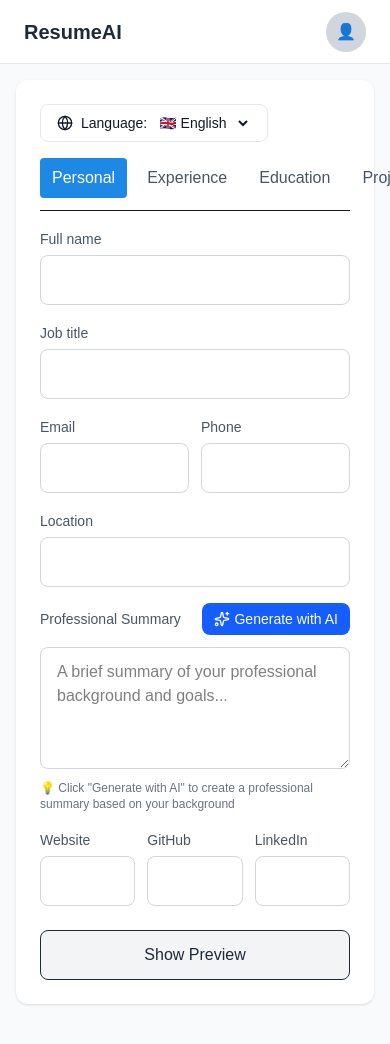
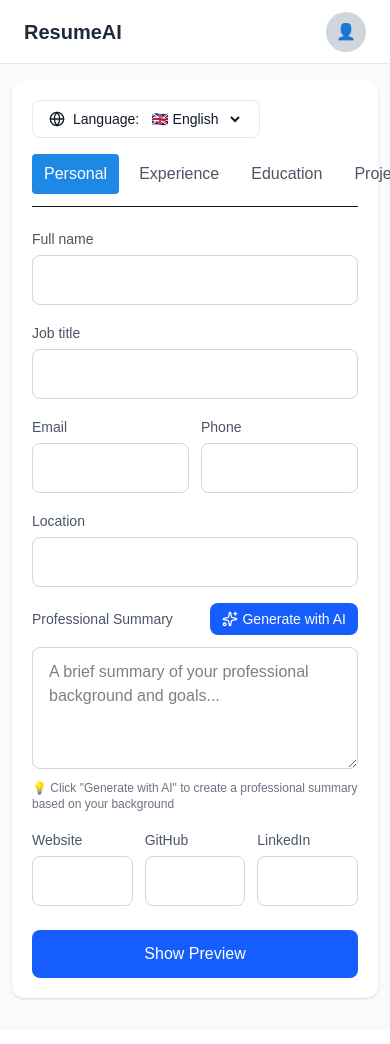
Before and after one commit to mohamdbarhoumi/ResAi-frontend, a Next.js app: page /builder in a window 390 px wide. Shown: the top 1044 px of the page. Built offline with nearby package versions, Linux system fonts and the light colour scheme; no server answers; sample sign-in values are in the browser's storage.

Commit message:
Mobile optimization

```diff
--- a/src/app/builder/BuilderPage.tsx
+++ b/src/app/builder/BuilderPage.tsx
@@ -36,7 +36,6 @@ export default function ResumeBuilderPage() {
 
   const searchParams = useSearchParams();
   const resumeId = searchParams?.get("id") ?? null;
-
   const router = useRouter();
 
   const [activeTab, setActiveTab] = useState("Personal");
@@ -45,7 +44,6 @@ export default function ResumeBuilderPage() {
   const [saving, setSaving] = useState(false);
   const [loading, setLoading] = useState(false);
   const [isEditMode, setIsEditMode] = useState(false);
-
   const [showMobilePreview, setShowMobilePreview] = useState(false);
 
   const tabs = [
@@ -122,10 +120,11 @@ export default function ResumeBuilderPage() {
     const newSnapshot = JSON.parse(JSON.stringify(state));
 
     setSnapshot(null);
-    setTimeout(() => {
+
+    requestAnimationFrame(() => {
       setSnapshot(newSnapshot);
       setPreviewKey((prev) => prev + 1);
-    }, 0);
+    });
   };
 
   const handleSave = async () => {
@@ -133,13 +132,13 @@ export default function ResumeBuilderPage() {
     setSaving(true);
 
     try {
-      const resumeData = useResumeStore.getState();
+      const state = useResumeStore.getState();
 
       const payload = {
-        title: resumeData.title || resumeData.fullName || "My Resume",
-        data: resumeData,
+        title: state.title || state.fullName || "My Resume",
+        data: state,
         aiMetadata: null,
-        language: resumeData.language,
+        language: state.language,
       };
 
       const url = isEditMode
@@ -163,7 +162,6 @@ export default function ResumeBuilderPage() {
         useResumeStore.setState({ id: saved.id });
       }
 
-      alert(isEditMode ? "Resume updated!" : "Resume saved!");
       router.push(`/resume/${saved.id}/options`);
     } catch (error) {
       console.error(error);
@@ -175,30 +173,28 @@ export default function ResumeBuilderPage() {
 
   if (loading) {
     return (
-      <main className="min-h-screen bg-gray-50 flex items-center justify-center">
+      <main className="min-h-screen flex items-center justify-center bg-gray-50">
         <div className="text-center">
-          <div className="animate-spin rounded-full h-12 w-12 border-b-2 border-blue-600 mx-auto mb-4"></div>
-          <p className="text-gray-600">Loading...</p>
+          <div className="animate-spin rounded-full h-10 w-10 border-b-2 border-blue-600 mx-auto mb-4"></div>
+          <p className="text-gray-500">Loading...</p>
         </div>
       </main>
     );
   }
 
   return (
-    <main className="min-h-screen bg-gray-50 pb-10">
+    <main className="min-h-screen bg-gray-50 pb-8">
       <Navbar title={isEditMode ? "Edit Resume" : "Resume Builder"} />
 
-      <div className="pt-20 px-4 sm:px-6">
+      <div className="pt-20 px-3 sm:px-6 max-w-6xl mx-auto">
         <div className="grid grid-cols-1 lg:grid-cols-12 gap-6">
 
-          {/* LEFT SECTION */}
-          <section className="lg:col-span-7 bg-white rounded-xl shadow p-6 w-full">
-            <div className="mb-4 flex flex-wrap gap-3 items-center justify-between">
+          {/* LEFT SIDE */}
+          <section className="lg:col-span-7 bg-white rounded-xl shadow p-5 sm:p-6">
+            <div className="flex flex-wrap items-center justify-between mb-4 gap-4">
               {isEditMode && (
-                <div className="p-3 bg-blue-50 border border-blue-200 rounded-lg">
-                  <p className="text-sm text-blue-800">
-                    ✏️ Editing an existing resume
-                  </p>
+                <div className="px-4 py-2 bg-blue-50 border border-blue-200 rounded-lg text-sm text-blue-700">
+                  ✏️ Editing an existing resume
                 </div>
               )}
               <LanguageSelector />
@@ -206,38 +202,37 @@ export default function ResumeBuilderPage() {
 
             <TabNav tabs={tabs} active={activeTab} onChange={setActiveTab} />
 
-            <div className="mt-4">{renderTab()}</div>
+            <div className="mt-5">{renderTab()}</div>
 
             {/* MOBILE PREVIEW TOGGLE */}
             <button
-              className="lg:hidden mt-6 w-full py-3 bg-gray-100 rounded-lg text-gray-800 font-medium border hover:bg-gray-200"
+              className="lg:hidden mt-6 w-full py-3 rounded-lg bg-blue-600 text-white font-medium active:scale-[0.98] transition"
               onClick={() => setShowMobilePreview(!showMobilePreview)}
             >
               {showMobilePreview ? "Hide Preview" : "Show Preview"}
             </button>
 
-            {/* MOBILE PREVIEW */}
             {showMobilePreview && (
-              <div className="mt-4 border rounded-xl bg-white p-4">
+              <div className="mt-4 border rounded-xl bg-white p-3 sm:p-4">
                 {snapshot ? (
                   <PDFPreviewWrapper key={previewKey} data={snapshot} />
                 ) : (
                   <p className="text-center text-gray-400 text-sm">
-                    Tap &quot;Update Preview&quot; to generate the preview.
+                    Tap “Update Preview” to see the resume preview.
                   </p>
                 )}
               </div>
             )}
           </section>
 
-          {/* RIGHT SECTION — DESKTOP PREVIEW */}
+          {/* RIGHT SIDE DESKTOP PREVIEW */}
           <aside className="hidden lg:block lg:col-span-5">
-            <div className="bg-white rounded-xl shadow p-4 flex flex-col h-[75vh]">
+            <div className="bg-white rounded-xl shadow p-4 h-[75vh] flex flex-col">
               <div className="flex items-center justify-between mb-3">
                 <h3 className="font-semibold text-gray-800">Template Preview</h3>
                 <button
                   onClick={handleUpdatePreview}
-                  className="px-3 py-1 bg-blue-600 text-white rounded text-sm hover:bg-blue-700"
+                  className="px-3 py-1.5 bg-blue-600 text-white text-sm rounded hover:bg-blue-700 active:scale-[0.98]"
                 >
                   Update Preview
                 </button>
@@ -248,7 +243,7 @@ export default function ResumeBuilderPage() {
                   <PDFPreviewWrapper key={previewKey} data={snapshot} />
                 ) : (
                   <div className="h-full flex items-center justify-center text-gray-400 text-sm">
-                    Click &quot;Update Preview&quot; to see your resume.
+                    Click “Update Preview” to generate your resume.
                   </div>
                 )}
               </div>
@@ -258,7 +253,7 @@ export default function ResumeBuilderPage() {
             <div className="mt-4 flex gap-3">
               <button
                 onClick={() => router.push("/dashboard")}
-                className="px-4 py-2 bg-gray-200 text-gray-700 rounded hover:bg-gray-300"
+                className="px-4 py-2 bg-gray-200 text-gray-700 rounded hover:bg-gray-300 active:scale-[0.98]"
               >
                 Cancel
               </button>
@@ -266,7 +261,7 @@ export default function ResumeBuilderPage() {
               <button
                 onClick={handleSave}
                 disabled={saving}
-                className="flex-1 px-4 py-2 bg-green-600 text-white rounded hover:bg-green-700 disabled:opacity-50"
+                className="flex-1 px-4 py-2 bg-green-600 text-white rounded hover:bg-green-700 disabled:opacity-50 active:scale-[0.98]"
               >
                 {saving ? "Saving..." : isEditMode ? "Update Resume" : "Save Resume"}
               </button>
```
